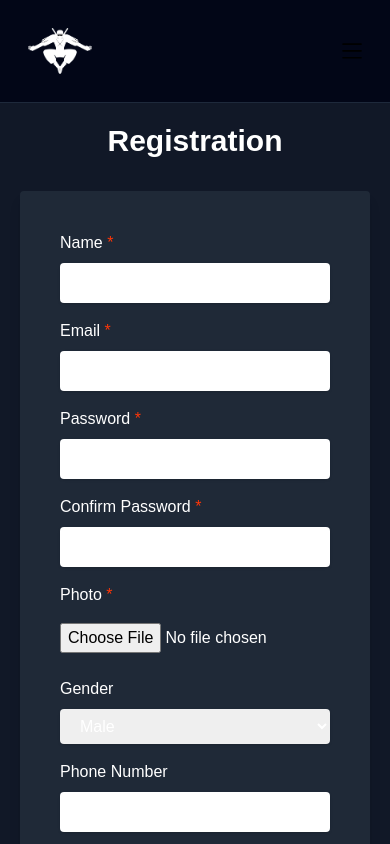
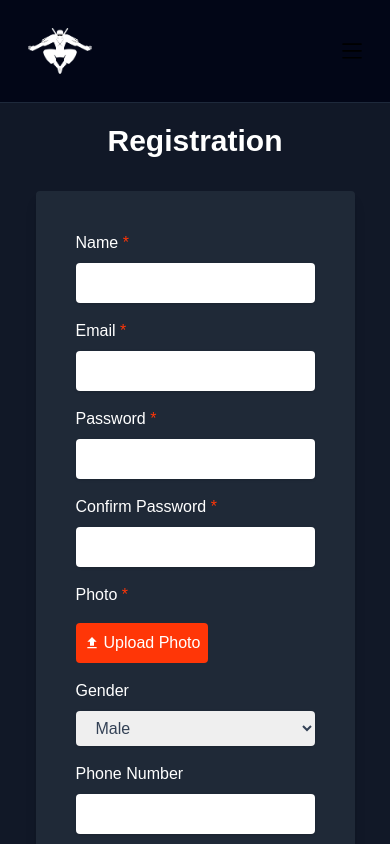
Before and after one commit to faysalewucse/Ninja-School-Frontend, a React (Vite) app: page /register in a window 390 px wide. Shown: the top 844 px of the page. Built offline with nearby package versions, Linux system fonts and the light colour scheme; no server answers.

Commit message:
implement photoURL and Upload to ImageBB

```diff
--- a/package.json
+++ b/package.json
@@ -14,6 +14,7 @@
     "@emotion/styled": "^11.11.0",
     "@material-tailwind/react": "^2.0.1",
     "@mui/material": "^5.13.4",
+    "axios": "^1.4.0",
     "firebase": "^9.22.1",
     "localforage": "^1.10.0",
     "match-sorter": "^6.3.1",
--- a/src/index.css
+++ b/src/index.css
@@ -5,3 +5,15 @@
 * {
   font-family: "Poppins", sans-serif;
 }
+
+input[type="file"] {
+  opacity: 0;
+}
+
+input[type="file"]::file-selector-button {
+  border: none;
+  background-color: #ff3607;
+  color: white;
+  padding: 5px 10px;
+  border-radius: 5px;
+}
--- a/src/pages/Login.jsx
+++ b/src/pages/Login.jsx
@@ -21,7 +21,7 @@ export const Login = () => {
   return (
     <div className="flex items-center justify-center h-[85vh] dark:bg-slate-900">
       <div className="w-full md:w-1/4 p-5">
-        <div className="relative flex flex-col min-w-0 break-words w-full mb-6 shadow-lg rounded-lg bg-gray-100 border-0 text-slate-700 p-5">
+        <div className="relative flex flex-col min-w-0 break-words w-full mb-6 shadow-lg rounded-lg bg-gray-200 border-0 text-slate-700 p-5">
           <div className="rounded-t mb-0 px-6 py-6">
             <h6
               onClick={googleSignIn}
--- a/src/pages/Register.jsx
+++ b/src/pages/Register.jsx
@@ -1,9 +1,14 @@
 import React, { useState } from "react";
 import { useForm } from "react-hook-form";
 import { AiOutlineEye, AiOutlineEyeInvisible } from "react-icons/ai";
+import { MdFileUpload } from "react-icons/md";
+import { useAuth } from "../contexts/AuthContext";
+import axios from "axios";
 
 export const Register = () => {
   const [showPassword, setShowPassword] = useState(false);
+  const [image, setImage] = useState();
+  const { signup } = useAuth();
   const {
     register,
     handleSubmit,
@@ -11,8 +16,20 @@ export const Register = () => {
     formState: { errors },
   } = useForm();
 
-  const onSubmit = (data) => {
-    console.log(data);
+  const registerHandler = async (data) => {
+    const { address, email, gender, name, password, phoneNumber } = data;
+
+    const photo = data.photoUrl[0];
+    const formdata = new FormData();
+    formdata.append("image", photo);
+    const response = await axios.post(
+      `https://api.imgbb.com/1/upload?expiration=600&key=${
+        import.meta.env.VITE_IMAGE_UPLOAD_API
+      }`,
+      formdata
+    );
+    console.log(response.data);
+    // signup(email, password, name, address, gender, phoneNumber);
   };
 
   return (
@@ -20,8 +37,8 @@ export const Register = () => {
       <div className="p-5 lg:w-1/2">
         <h2 className="text-3xl font-bold mb-8 text-center">Registration</h2>
         <form
-          onSubmit={handleSubmit(onSubmit)}
-          className="md:grid grid-cols-2 gap-2 bg-gray-200 dark:bg-gray-800 p-10 rounded shadow-lg"
+          onSubmit={handleSubmit(registerHandler)}
+          className="md:grid grid-cols-2 gap-x-6 bg-gray-200 dark:bg-gray-800 p-10 rounded shadow-lg"
         >
           <div className="mb-4">
             <label htmlFor="name" className="block mb-2">
@@ -31,7 +48,7 @@ export const Register = () => {
               type="text"
               id="name"
               {...register("name", { required: "Name is required" })}
-              className="w-full px-4 py-2 rounded border-gray-500 focus:outline-none shadow"
+              className="w-full px-4 py-2 rounded text-slate-700 focus:outline-none shadow"
             />
             {errors.name && (
               <p className="text-red-500">{errors.name.message}</p>
@@ -44,8 +61,14 @@ export const Register = () => {
             <input
               type="email"
               id="email"
-              {...register("email", { required: "Email is required" })}
-              className="w-full px-4 py-2 rounded border-gray-500 focus:outline-none shadow"
+              {...register("email", {
+                required: "Email is required",
+                pattern: {
+                  value: /^[A-Z0-9._%+-]+@[A-Z0-9.-]+\.[A-Z]{2,}$/i,
+                  message: "Invalid email address",
+                },
+              })}
+              className="w-full px-4 py-2 rounded text-slate-700 focus:outline-none shadow"
             />
             {errors.email && (
               <p className="text-red-500">{errors.email.message}</p>
@@ -70,7 +93,7 @@ export const Register = () => {
                     "Password must contain at least one capital letter and one special character",
                 },
               })}
-              className="w-full px-4 py-2 rounded border-gray-500 focus:outline-none shadow"
+              className="w-full px-4 py-2 rounded text-slate-700 focus:outline-none shadow"
             />
             <div
               className="absolute top-10 right-2 text-xl cursor-pointer"
@@ -96,22 +119,33 @@ export const Register = () => {
                   return password === value || "Passwords should match!";
                 },
               })}
-              className="w-full px-4 py-2 rounded border-gray-500 focus:outline-none shadow"
+              className="w-full px-4 py-2 rounded text-slate-700 focus:outline-none shadow"
             />
             {errors.confirmPassword && (
               <p className="text-red-500">{errors.confirmPassword.message}</p>
             )}
           </div>
-          <div className="mb-4 col-span-2">
-            <label htmlFor="photoUrl" className="block mb-2">
+          <div className="relative mb-4 col-span-2">
+            <label htmlFor="photoUrl" className="block mb-4">
               Photo <span className="text-primary">*</span>
             </label>
-            <input
-              type="file"
-              id="photoUrl"
-              {...register("photoUrl", { required: "Photo URL is required" })}
-              className="w-full py-2 rounded border-gray-500 focus:outline-none"
-            />
+            <div className="flex items-center gap-3">
+              <input
+                accept=".jpg, .png, .jpeg"
+                type="file"
+                id="photoUrl"
+                {...register("photoUrl", { required: "Photo URL is required" })}
+                className="absolute left-0 w-full"
+                onChange={(e) => {
+                  setImage(e.target.files[0].name);
+                }}
+              />
+              <span className="flex items-center w-fit gap-1 hover:bg-secondary justify-center bg-primary p-2 rounded text-white">
+                <MdFileUpload />
+                Upload Photo
+              </span>
+              <span>{image && image}</span>
+            </div>
           </div>
           <div className="mb-4">
             <label htmlFor="gender" className="block mb-2">
@@ -120,7 +154,7 @@ export const Register = () => {
             <select
               id="gender"
               {...register("gender")}
-              className="w-full px-4 py-2 rounded border-gray-500 focus:outline-none shadow"
+              className="w-full px-4 py-2 rounded text-slate-700 focus:outline-none shadow"
             >
               <option value="male">Male</option>
               <option value="female">Female</option>
@@ -135,7 +169,7 @@ export const Register = () => {
               type="number"
               id="phoneNumber"
               {...register("phoneNumber")}
-              className="w-full px-4 py-2 rounded border-gray-500 focus:outline-none shadow"
+              className="w-full px-4 py-2 rounded text-slate-700 focus:outline-none shadow"
             />
           </div>
           <div className="mb-4 col-span-2">
@@ -145,7 +179,7 @@ export const Register = () => {
             <textarea
               id="address"
               {...register("address")}
-              className="w-full px-4 py-2 rounded border-gray-500 focus:outline-none shadow"
+              className="w-full px-4 py-2 rounded text-slate-700 focus:outline-none shadow"
             ></textarea>
           </div>
           <input
```
Also changed, not shown: 2 other files (tests, documents, lock files or other folders).
